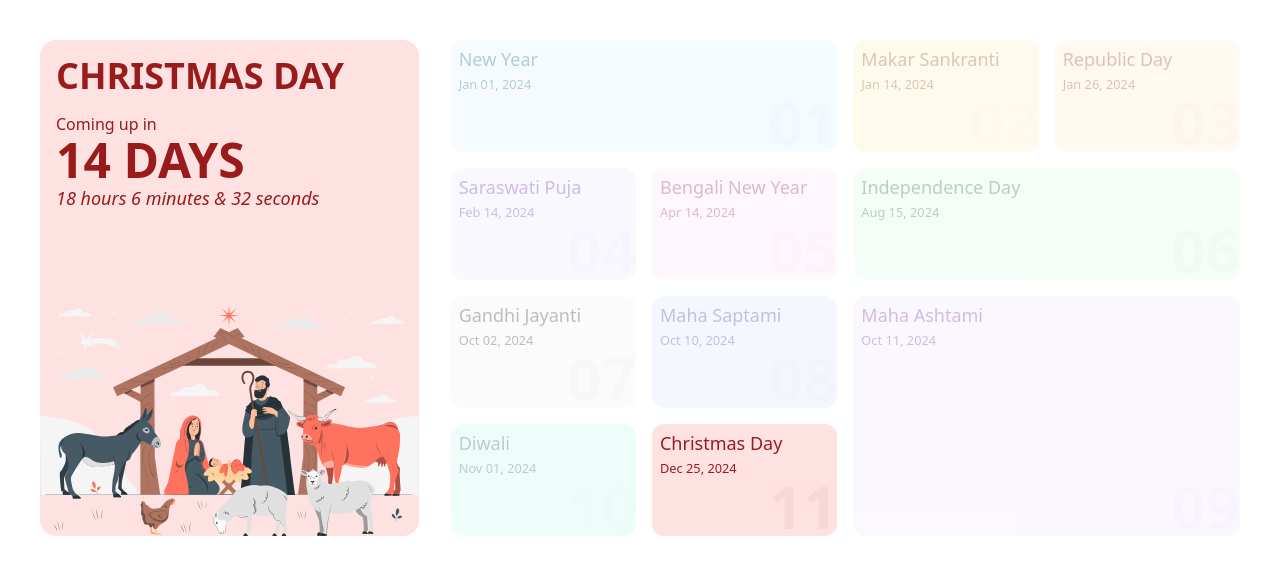
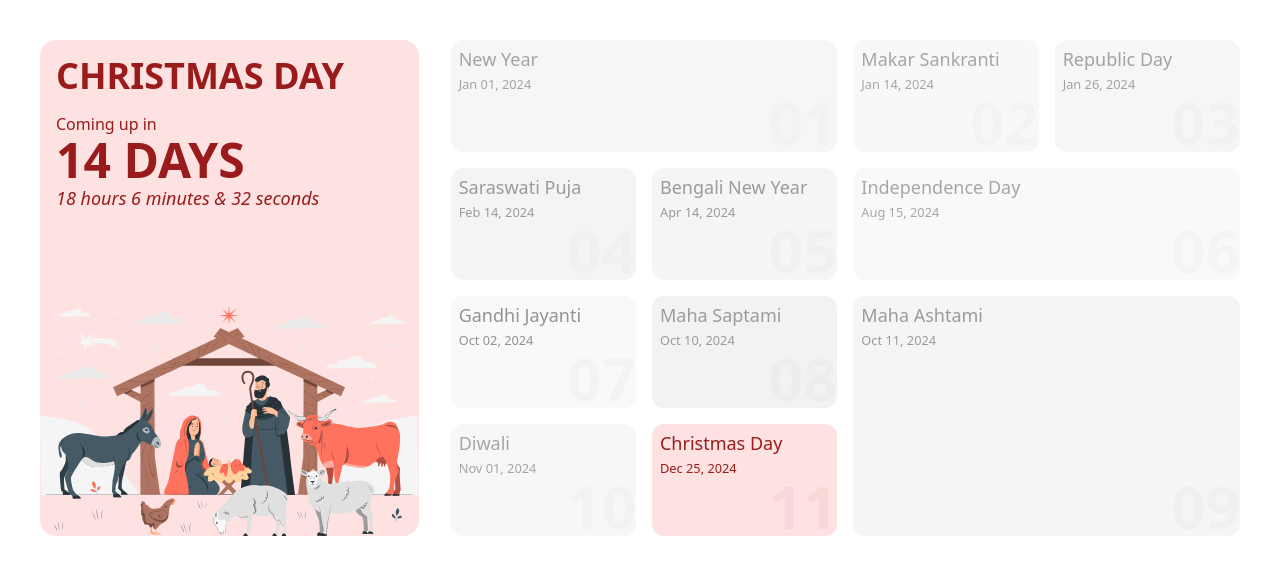
Before and after one commit to joy-dey/xcountdown, a SvelteKit app: page / in a window 1280 px wide. Shown: the top 574 px of the page. Built offline with nearby package versions, Linux system fonts and the light colour scheme.

Commit message:
refractor(ui): Updated the design for past holidays

```diff
--- a/src/components/button-card.svelte
+++ b/src/components/button-card.svelte
@@ -7,7 +7,7 @@
 	let isPast = new Date(date) < new Date();
 </script>
 
-<button class="{styles} min-h-28 relative cursor-pointer rounded-xl p-2 text-left flex items-start flex-col gap-1 focus:ring-1 focus:outline-0 {isPast ? 'opacity-30 pointer-events-none cursor-not-allowed select-none': ''}" disabled="{isPast}" on:click>
+<button class="{styles} min-h-28 relative cursor-pointer rounded-xl p-2 text-left flex items-start flex-col gap-1 focus:ring-1 focus:outline-0 {isPast ? 'grayscale opacity-50 pointer-events-none cursor-not-allowed select-none': ''}" disabled="{isPast}" on:click>
 	<p class="text-lg font-medium leading-tight">{title}</p>
 	<small>{date}</small>
 	<span class="absolute text-6xl font-bold opacity-5 right-0 bottom-0">{index}</span>
```
